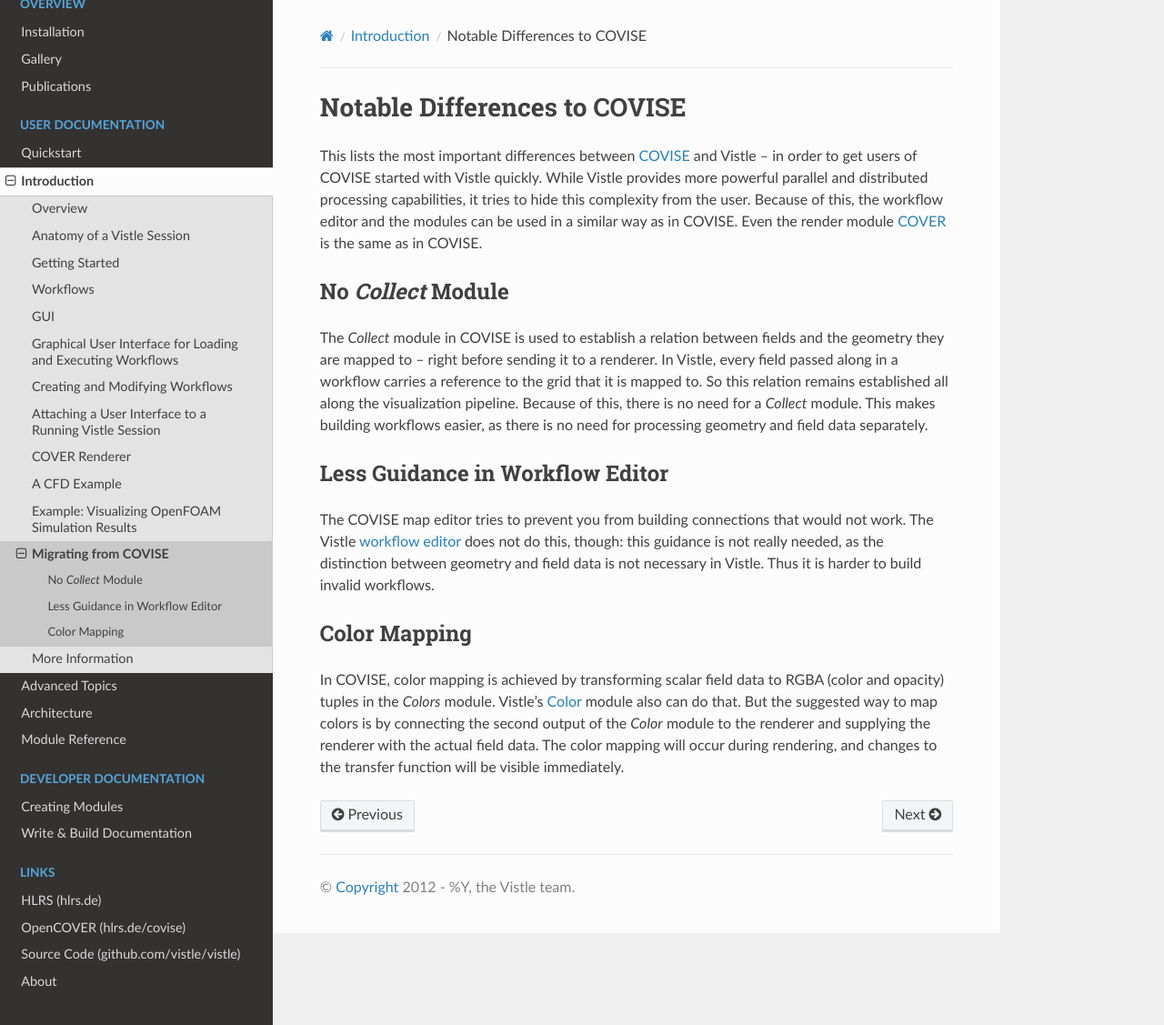
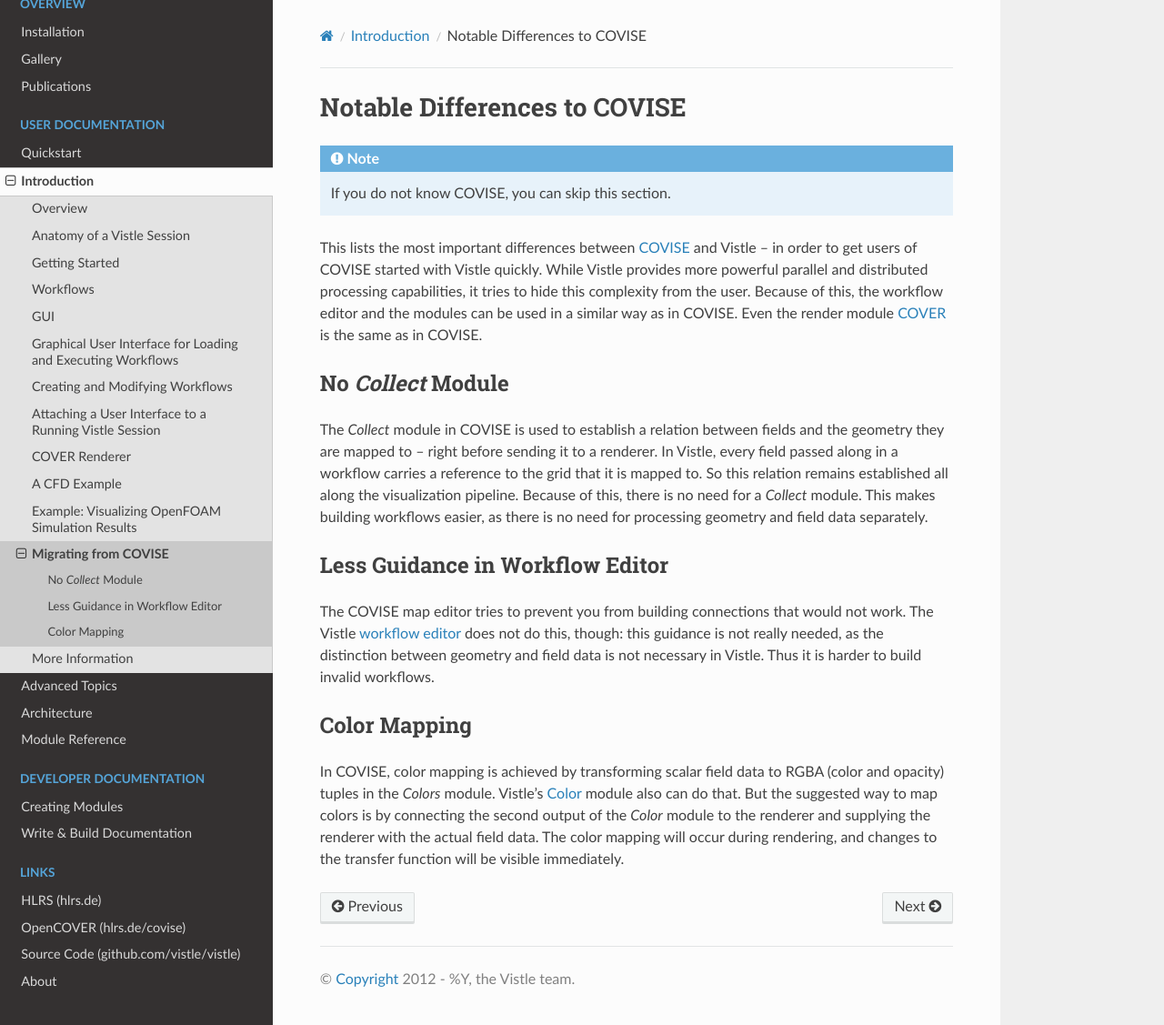
Before and after one commit to vistle/vistle.github.io, a Sphinx documentation site: the page built from docs/intro/compare/covise.md, in a window 1280 px wide and 1127 px high. Shown: the whole window at 91% size. Built offline with Sphinx 7.4.7 and the Read the Docs theme 3.1.0, drawn with Linux system fonts in a browser that asks for light colours; pages that are not in the unit, such as notebooks, are missing from menus.

Commit message:
advise to skip, if not a covise user

```diff
--- a/docs/intro/compare/covise.md
+++ b/docs/intro/compare/covise.md
@@ -1,4 +1,8 @@
 # Notable Differences to COVISE
+
+:::{note}
+If you do not know COVISE, you can skip this section.
+:::
 
 This lists the most important differences between [COVISE](https://hlrs.de/covise) and Vistle – in order to get users of COVISE started with Vistle quickly.
 While Vistle provides more powerful parallel and distributed processing capabilities, it tries to hide this complexity from the user.
```
